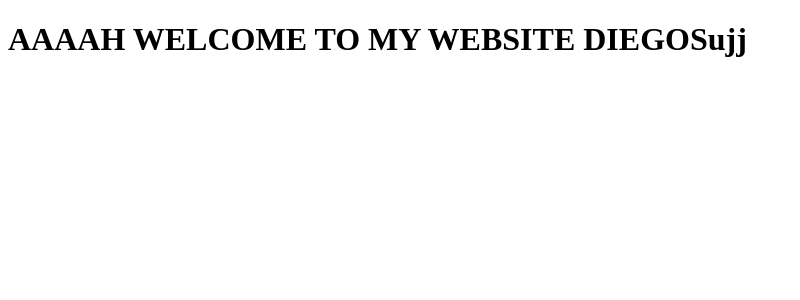
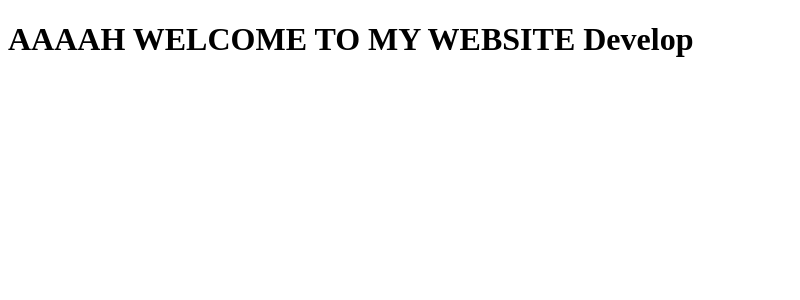
Before and after one commit to hidiego/webPage, an Angular app: page / in a window 1280 px wide. Shown: the top 300 px of the page, without its empty margins (0-800 px from the left). Built offline with nearby package versions, Linux system fonts and the light colour scheme.

Commit message:
- Changes html 3

```diff
--- a/src/app/app.component.html
+++ b/src/app/app.component.html
@@ -1,2 +1,2 @@
-<h1>AAAAH WELCOME TO MY WEBSITE DIEGOSujj</h1>
+<h1>AAAAH WELCOME TO MY WEBSITE Develop</h1>
 <router-outlet></router-outlet>
```
